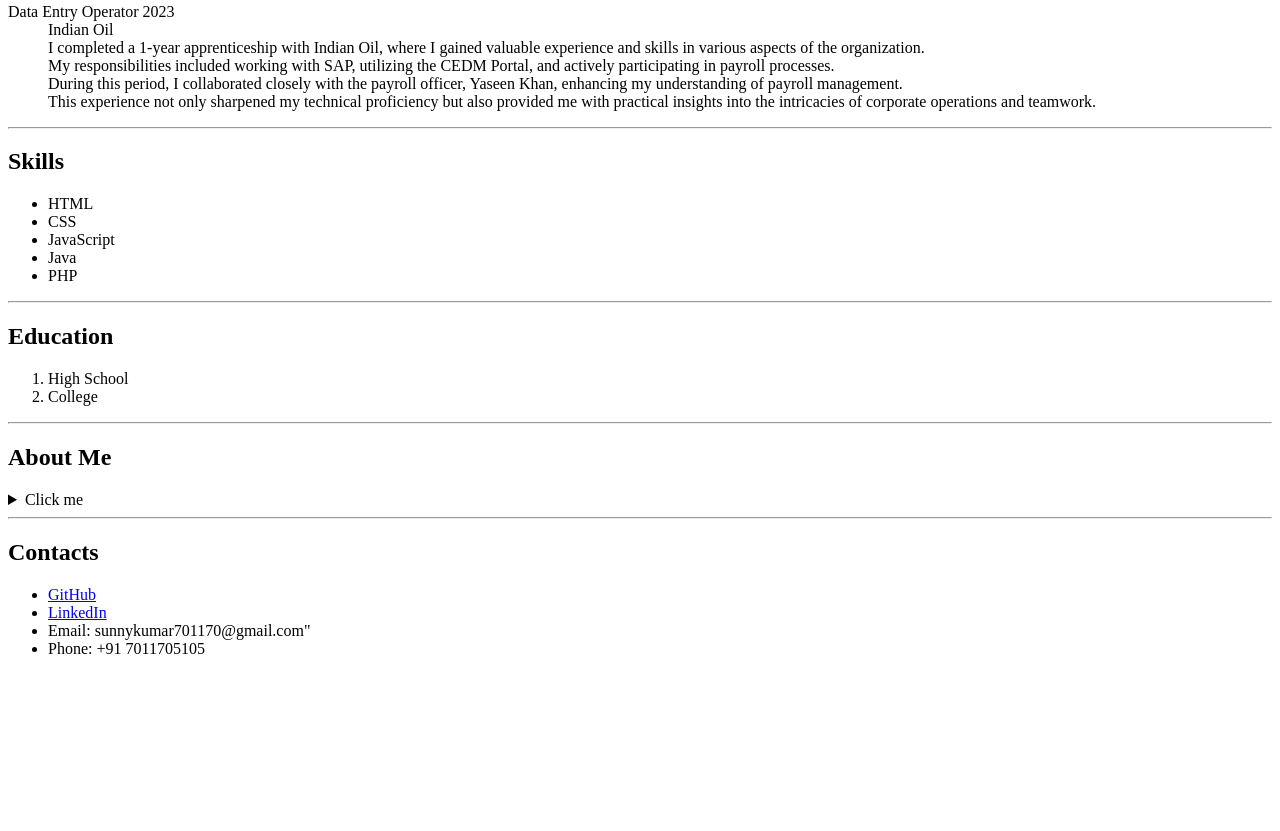
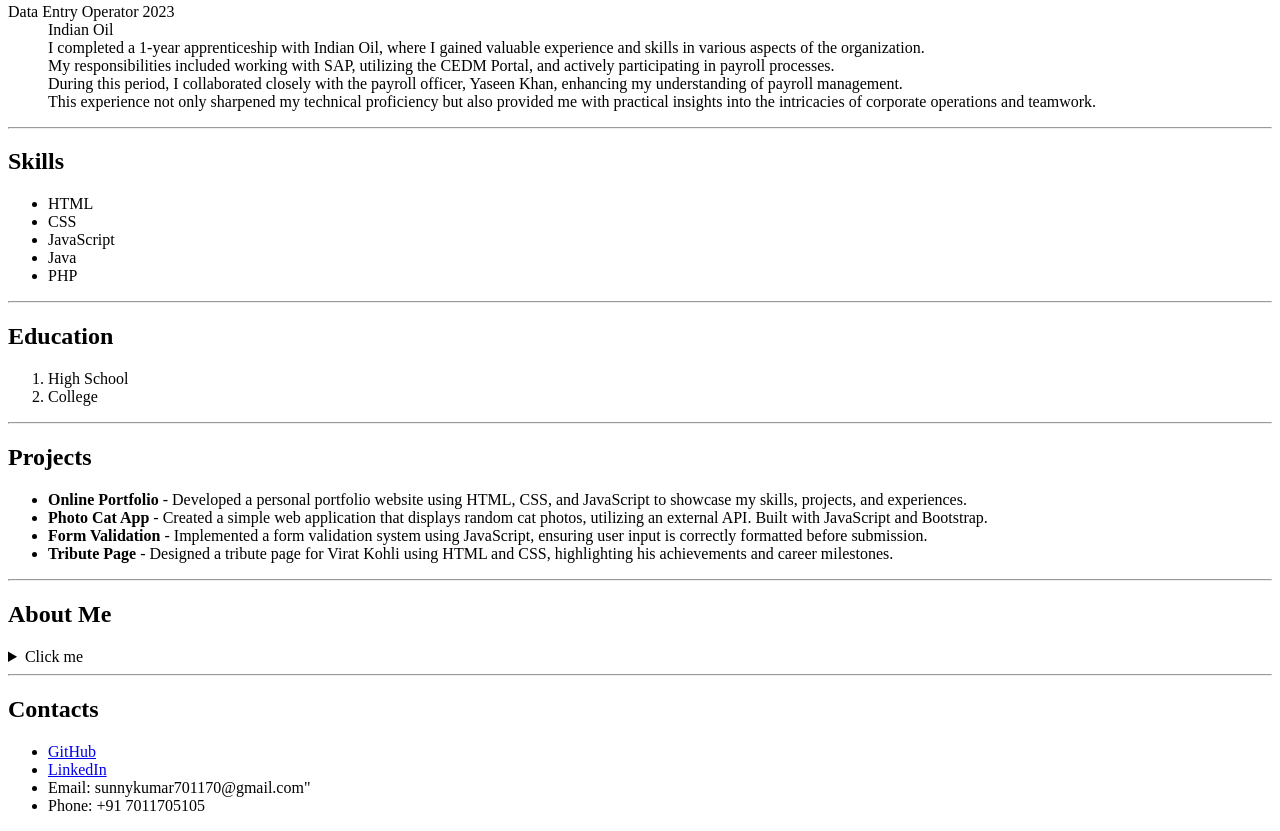
Before and after one commit to SunnyKumar-code/Resume, a plain HTML site: page index.html in a window 1280 px wide. Shown: the part 555-1386 px from the top of the page. Before the commit the page ends 1229 px from the top, so only its background shows below. Drawn offline with Linux system fonts and the light colour scheme.

Commit message:
add project

```diff
--- a/index.html
+++ b/index.html
@@ -62,7 +62,23 @@
       <li>High School</li>
       <li>College</li>
     </ol>
+    <hr />
 
+    <h2>Projects</h2>
+    <ul>
+      <li>
+        <strong>Online Portfolio</strong> - Developed a personal portfolio website using HTML, CSS, and JavaScript to showcase my skills, projects, and experiences.
+      </li>
+      <li>
+        <strong>Photo Cat App</strong> - Created a simple web application that displays random cat photos, utilizing an external API. Built with JavaScript and Bootstrap.
+      </li>
+      <li>
+        <strong>Form Validation</strong> - Implemented a form validation system using JavaScript, ensuring user input is correctly formatted before submission.
+      </li>
+      <li>
+        <strong>Tribute Page</strong> - Designed a tribute page for Virat Kohli using HTML and CSS, highlighting his achievements and career milestones.
+      </li>
+    </ul>
     <hr />
 
     <h2>About Me</h2>
```
